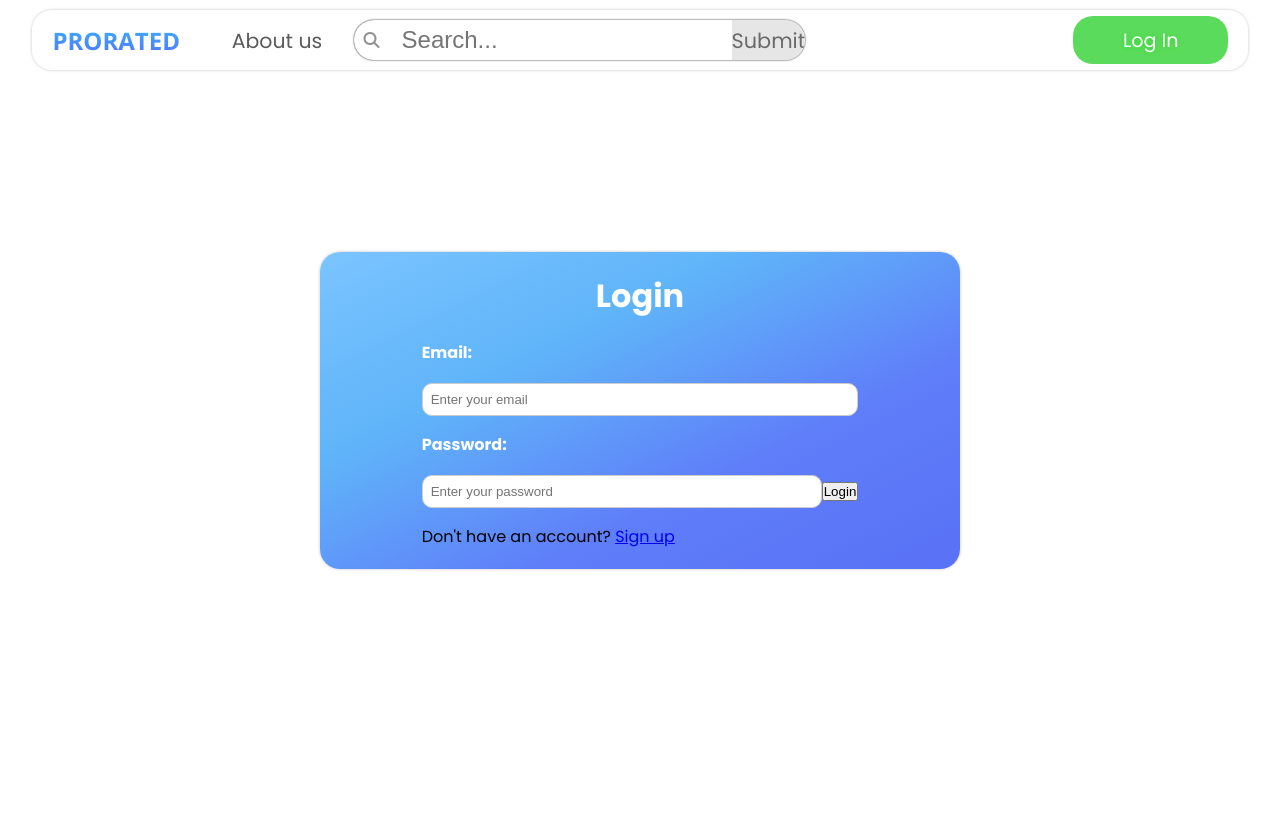
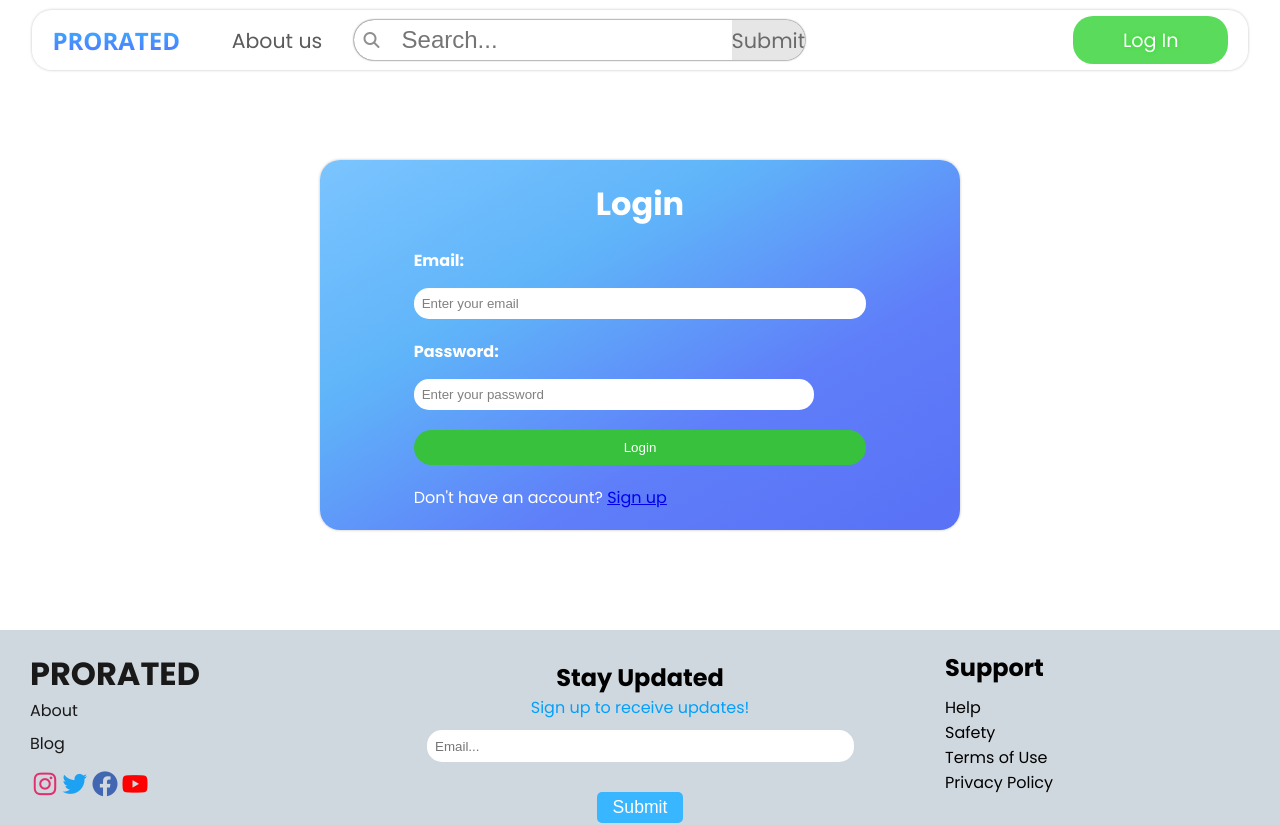
Before and after one commit to lgxxhi/Prorated-Front-End, a React (Create React App) app: page /login-signup in a window 1280 px wide. Shown: the top 825 px of the page. Built offline with nearby package versions, Linux system fonts and the light colour scheme; no server answers.

Commit message:
fix: design bugs

```diff
--- a/src/Styles/LoginSignup.scss
+++ b/src/Styles/LoginSignup.scss
@@ -1,24 +1,26 @@
 $deepskyblue_0ac2ff: #0ac2ff;
-$forestgreen_4caf50: #4caf50;
+$forestgreen_4caf50: #38c13d;
 $lightgray_ccc: #cccccc;
 $lightskyblue_7bd3ff: #7bd3ff;
 $tomato_ff6347: #ff6347;
 $white_fff: #ffffff;
 $white_ffffff: #ffffff;
 
-@mixin container {
-  align-items: center;
+.login-signup {
+  display: flex;
+  justify-content: center;
+  height: 100%;
+
+  &__form {
     display: flex;
     flex-direction: column;
-  justify-content: center;
-}
-
-.login-signup {
-  @include container;
-  height: 100vh;
-
-  &__form {
-    @include container;
+    margin-top: 20vh;
+    align-items: center;
+    width: 50%;
+    height: fit-content;
+    box-shadow: 0 0 3px rgb(191, 191, 191);
+    padding: 20px;
+    border-radius: 20px;
     backdrop-filter: blur(10px);
     background-image: linear-gradient(
       to bottom right,
@@ -27,11 +29,6 @@ $white_ffffff: #ffffff;
       #5f7ef9,
       #5971f6
     );
-    border-radius: 20px;
-    box-shadow: 0 0 3px rgb(191, 191, 191);
-    margin-top: 20px;
-    padding: 20px;
-    width: 50%;
 
     &__title {
       color: $white_ffffff;
@@ -42,23 +39,26 @@ $white_ffffff: #ffffff;
       color: $white_ffffff;
       display: block;
       font-weight: bold;
-      margin-bottom: 8px;
+      margin-bottom: 5px;
     }
     input {
-      border: 1px solid $lightgray_ccc;
-      border-radius: 10px;
-      margin-bottom: 16px;
+      border: 0;
+      border-radius: 15px;
+      margin-bottom: 20px;
       padding: 8px;
       width: 100%;
+      &::placeholder {
+        color: grey;
       }
     }
     &__submitbtn {
       background-color: $forestgreen_4caf50;
+      border: none;
+      width: 100%;
+      margin-bottom: 20px;
+      padding: 10px;
       color: $white_fff;
-    padding: 10px;
-    border: none;
-    border-radius: 4px;
-    width: 50%;
+      border-radius: 20px;
       cursor: pointer;
 
       &:disabled {
@@ -68,6 +68,7 @@ $white_ffffff: #ffffff;
     }
     &__signUp {
       color: white;
+    }
   }
 }
 
```
Also changed, not shown: src/Styles/dist/LoginSignup.css, src/Styles/dist/LoginSignup.min.css. Lines whose indentation alone changed are shown as unchanged.
